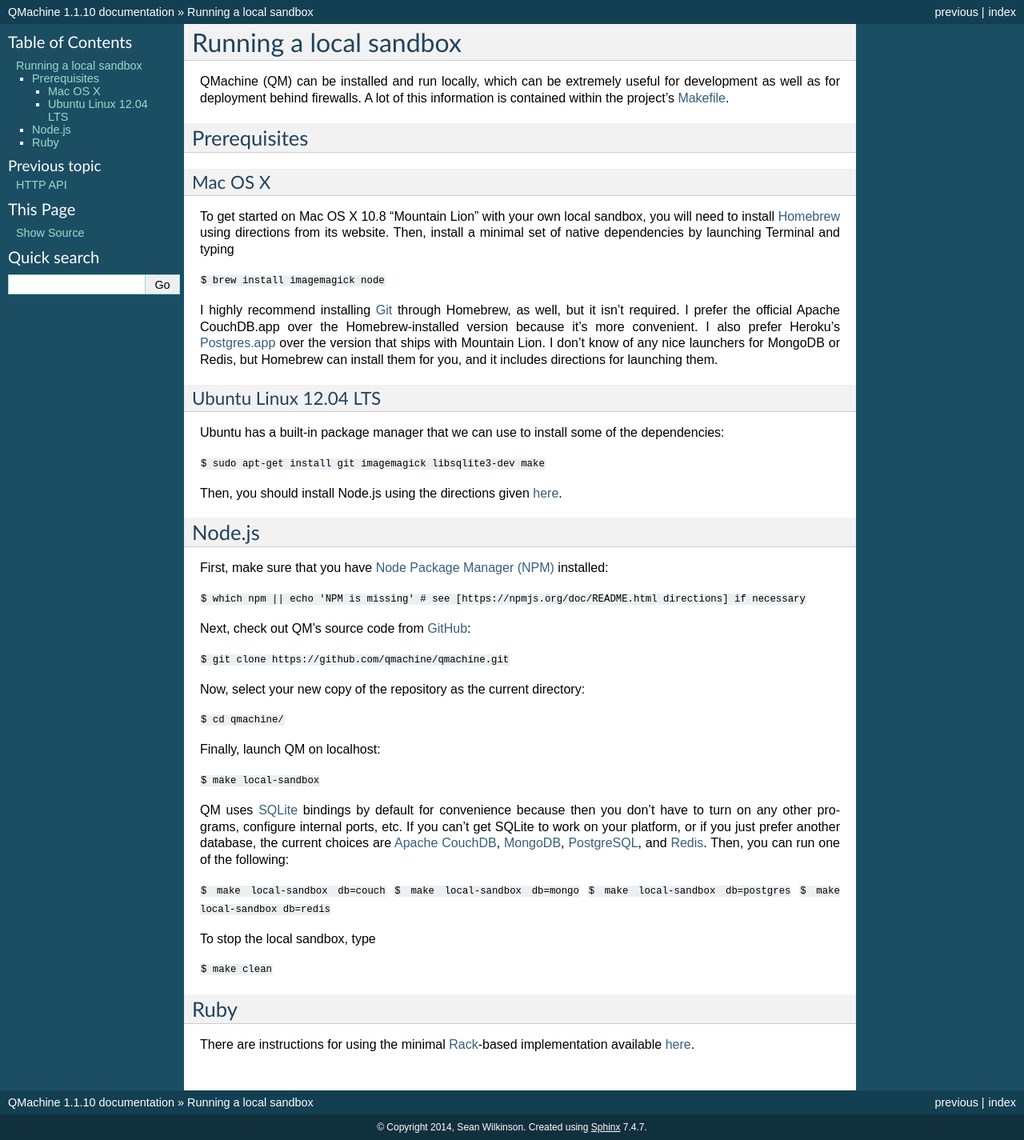
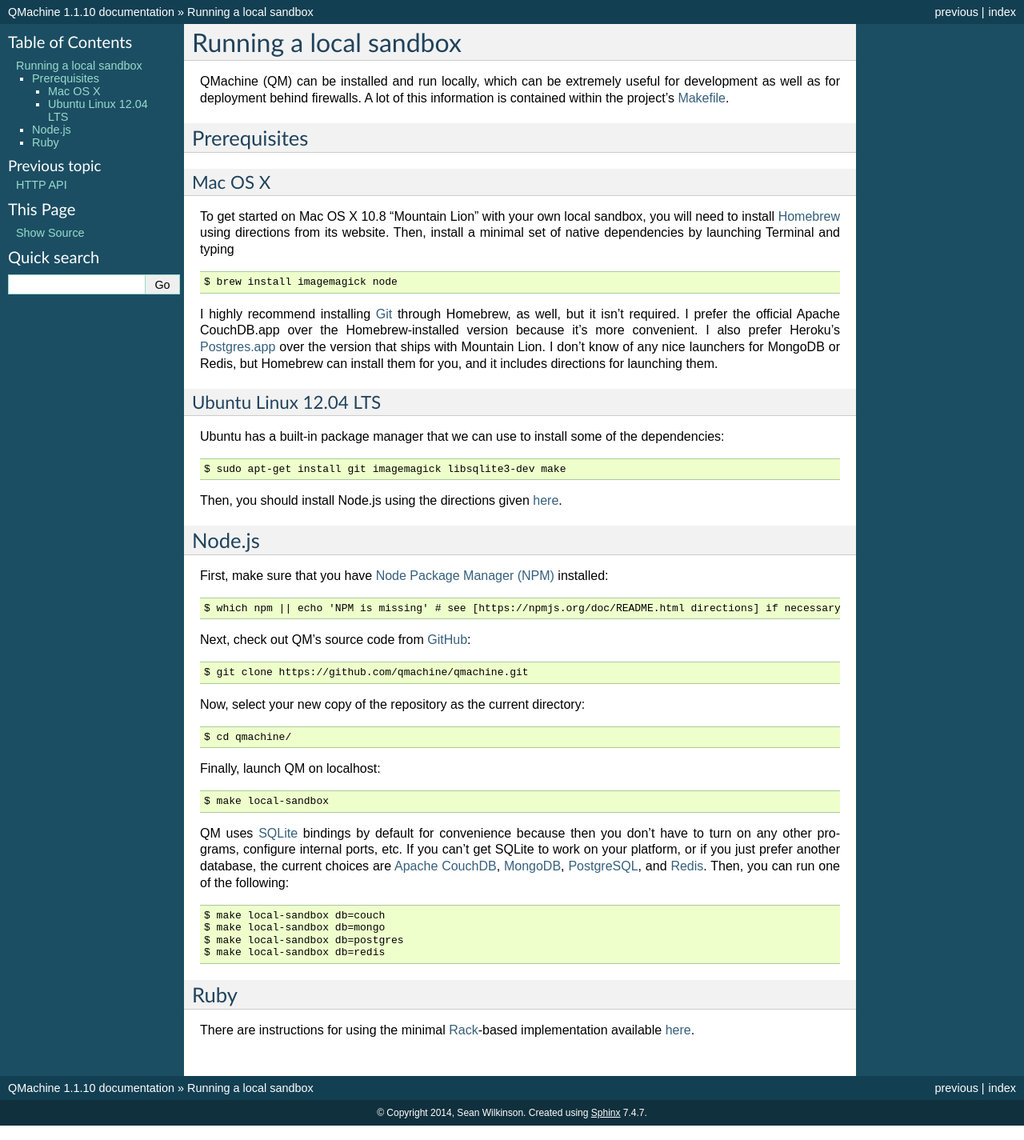
Before and after one commit to qmachine/qmachine, a Sphinx documentation site: the page built from docs/sandbox.rst, in a window 1280 px wide. Shown: the whole page at 80% size. Built offline with Sphinx 7.4.7, drawn with Linux system fonts in a browser that asks for light colours.

Commit message:
Fighting with code block formatting

```diff
--- a/docs/sandbox.rst
+++ b/docs/sandbox.rst
@@ -17,8 +17,9 @@ sandbox, you will need to install
 `Homebrew <http://mxcl.github.io/homebrew/>`__ using directions from its
 website. Then, install a minimal set of native dependencies by launching
 Terminal and typing
+::
 
-``$ brew install imagemagick node``
+    $ brew install imagemagick node
 
 I highly recommend installing `Git <http://git-scm.com/>`__ through
 Homebrew, as well, but it isn't required. I prefer the official Apache
@@ -34,8 +35,9 @@ Ubuntu Linux 12.04 LTS
 
 Ubuntu has a built-in package manager that we can use to install some of
 the dependencies:
+::
 
-``$ sudo apt-get install git imagemagick libsqlite3-dev make``
+    $ sudo apt-get install git imagemagick libsqlite3-dev make
 
 Then, you should install Node.js using the directions given
 `here <https://github.com/joyent/node/wiki/Installing-Node.js-via-package-manager#ubuntu-mint>`__.
@@ -45,21 +47,25 @@ Node.js
 
 First, make sure that you have `Node Package Manager
 (NPM) <https://npmjs.org>`__ installed:
+::
 
-``$ which npm || echo 'NPM is missing' # see [https://npmjs.org/doc/README.html directions] if necessary``
+    $ which npm || echo 'NPM is missing' # see [https://npmjs.org/doc/README.html directions] if necessary
 
 Next, check out QM's source code from
 `GitHub <https://github.com/qmachine/qmachine>`__:
+::
 
-``$ git clone https://github.com/qmachine/qmachine.git``
+    $ git clone https://github.com/qmachine/qmachine.git
 
 Now, select your new copy of the repository as the current directory:
+::
 
-``$ cd qmachine/``
+    $ cd qmachine/
 
 Finally, launch QM on localhost:
+::
 
-``$ make local-sandbox``
+    $ make local-sandbox
 
 QM uses `SQLite <https://www.sqlite.org/>`__ bindings by default for
 convenience because then you don't have to turn on any other programs,
@@ -69,15 +75,12 @@ are `Apache CouchDB <https://couchdb.apache.org/>`__,
 `MongoDB <http://www.mongodb.org/>`__,
 `PostgreSQL <http://www.postgresql.org/>`__, and
 `Redis <http://redis.io/>`__. Then, you can run one of the following:
+::
 
-``$ make local-sandbox db=couch``
-``$ make local-sandbox db=mongo``
-``$ make local-sandbox db=postgres``
-``$ make local-sandbox db=redis``
-
-To stop the local sandbox, type
-
-``$ make clean``
+    $ make local-sandbox db=couch
+    $ make local-sandbox db=mongo
+    $ make local-sandbox db=postgres
+    $ make local-sandbox db=redis
 
 Ruby
 ----
```
